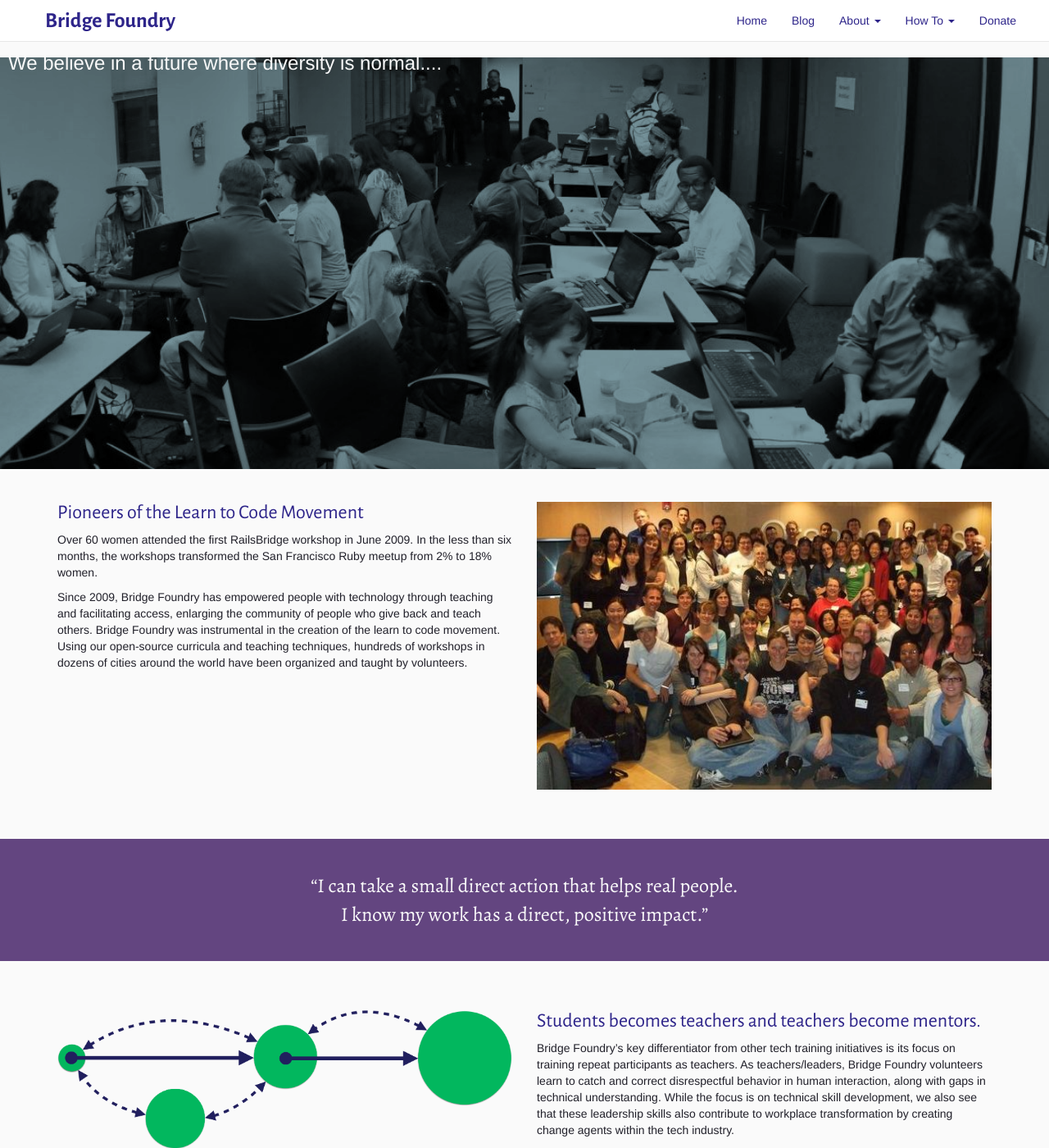
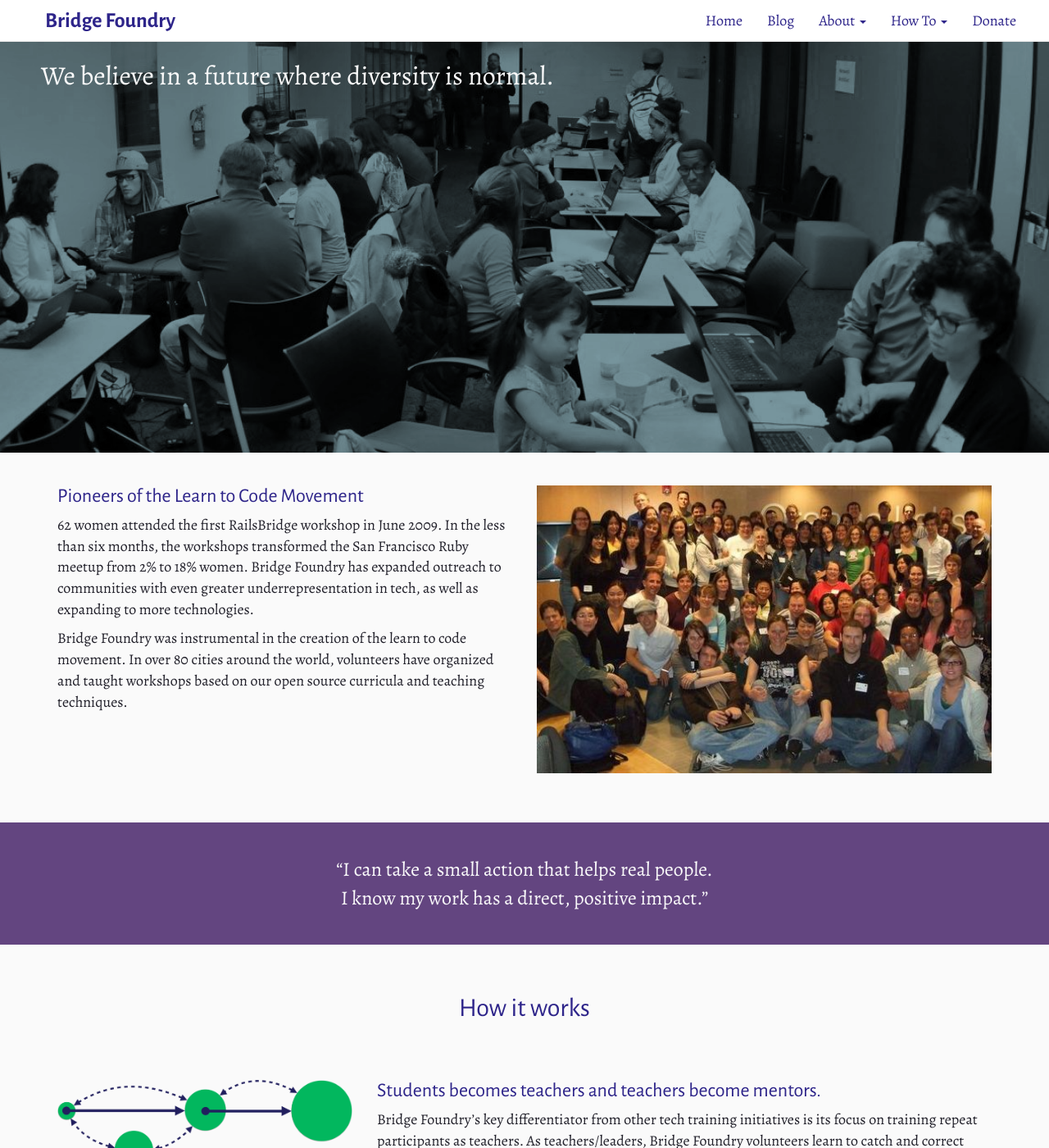
Before and after one commit to Satsaimistoowqp/bridgefoundry.github.io, a Jekyll site: the page built from index.html, in a window 1280 px wide and 1400 px high. Shown: the whole window at 82% size. Built offline with Jekyll 4.4.1, drawn with Linux system fonts in a browser that asks for light colours; some of the changed text lies outside the part shown.

Commit message:
how it works section and more formatting

```diff
--- a/index.html
+++ b/index.html
@@ -3,7 +3,7 @@ layout: default
 ---
 <div>
     <div class="overlay-text">
-      <p>We believe in a future where diversity is normal....</p>
+      <p>We believe in a future where diversity is normal.</p>
     </div>
     <img src="{{ site.github.url }}/images/workshop-color-layer-medium.png" srcset="{{ site.github.url }}/images/workshop-color-layer-large.png 1146w, {{ site.github.url }}/images/workshop-color-layer-medium.png 640w, {{ site.github.url }}/images/workshop-color-layer-small.png 320w" sizes="100vw" class="hero" alt="people working together on computers"></img>
 </div>
@@ -11,8 +11,12 @@ layout: default
     <div class="row">
         <div class="col-md-6">
           <h2>Pioneers of the Learn to Code Movement</h2>
-          <p>Over 60 women attended the first RailsBridge workshop in June 2009. In the less than six months, the workshops transformed the San Francisco Ruby meetup from 2% to 18% women.</p>
-          <p>Since 2009, Bridge Foundry has empowered people with technology through teaching and facilitating access, enlarging the community of people who give back and teach others. Bridge Foundry was instrumental in the creation of the learn to code movement. Using our open-source curricula and teaching techniques, hundreds of workshops in dozens of cities around the world have been organized and taught by volunteers.</p>
+          <!-- <p>Since 2009, Bridge Foundry has empowered people with technology through teaching and facilitating access, enlarging the community of people who give back and teach others. Bridge Foundry was instrumental in the creation of the learn to code movement. Using our open-source curricula and teaching techniques, hundreds of workshops in dozens of cities around the world have been organized and taught by volunteers.</p> -->
+          <p>62 women attended the first RailsBridge workshop in June 2009. In the less than six months, the workshops transformed the San Francisco Ruby meetup from 2% to 18% women. Bridge Foundry has expanded outreach to communities with even greater underrepresentation in tech, as well as expanding to more technologies.</p>
+          <p>Bridge Foundry was instrumental in the creation of the learn to code movement. In over 80 cities around the world, volunteers have organized and taught workshops based on our open source curricula and teaching techniques.
+          </p>
+          <!-- There are now eight Bridges which now host online communities and other activities, as well as teaching free in-person workshops with outreach to people who are underrepresented in tech. -->
+
         </div>
         <div class="col-md-6">
           <img src="{{ site.github.url }}/images/first-workshop.jpg"></img>
@@ -23,32 +27,65 @@ layout: default
 
     <div class="row">
         <p>
-        “I can take a small direct action that helps real people.<br/>I know my work has a
+        “I can take a small action that helps real people.<br/>I know my work has a
         <bold>direct, positive impact</bold>.”
         </p>
     </div>
 </div>
 <div class="container">
+  <h2 class="headline">How it works</h2>
     <div class="row">
-    <div class="col-md-6">
+    <div class="col-md-4">
+      <div class="img-holder">
         <img src="{{ site.github.url }}/images/students-teachers-mentors.png"></img>
       </div>
-    <div class="col-md-6">
+      </div>
+    <div class="col-md-8">
         <h2>Students becomes teachers and teachers become mentors.</h2>
         <p>Bridge Foundry’s key differentiator from other tech training initiatives is its focus on training repeat participants as teachers. As teachers/leaders, Bridge Foundry volunteers learn to catch and correct disrespectful behavior in human interaction, along with gaps in technical understanding. While the focus is on technical skill development, we also see that these leadership skills also contribute to workplace transformation by creating change agents within the tech industry.</p>
       </div>
     </div>
 </div>
+<div class="container">
+
+  <div class="row">
+    <div class="col-md-6 quote">
+    <p>
+        “Running workshops shaped me
+        to become a better mentor
+    and trainer at work.”        </p>
+    </div>
+  </div>
+</div>
+
+<div class="container">
+  <div class="row">
+    <div class="col-md-8">
+      <h2>A community of practice and an ecosystem for technologists, volunteers, industry leaders, students, and companies.</h2>
+      <p>Bridge Foundry partners with tech companies that host workshops, where they offer space and staff who get involved as volunteers.
+      Expert programmers volunteer and find that they improve their technical skills as well as their communication skills. Volunteers
+      learn from each other and from students who have work experience in different domains or different technologies.</p>
+      <p>This collaboration create a strong professional network, helping companies recruit the best talent, while new and experienced
+      software developers get to know the companies that foster a postivie, collaborative working environment.</p>
+      </p>
+    </div>
+    <div class="col-md-4">
+      <img src="{{ site.github.url }}/images/ecosystem.png"></img>
+    </div>
+  </div>
+</div>
+
+
 <div class="banner ruby">
-
     <div class="row">
         <p>
           “I want to give back to the organization that <bold>literally</bold> changed my life.”
         </p>
     </div>
   </div>
+
       <div class="container">
-    <div class="row">
+    <!-- <div class="row">
         <div class="col-md-4">
           <h2>Educate</h2>
 We are dedicated to doing whatever it takes so that the makers of technology are reflective of our society, because diversity fosters innovation.</p><p>  We offer free, open source materials and online resources. Even expert volunteers learn by teaching.
@@ -62,16 +99,14 @@ We partner with underserved communities and create effective environments for le
         <div class="col-md-4">
           <h2>Everywhere</h2>
           <p>Hundreds of workshops in dozens of cities around the world have been organized and taught by volunteers, based on our open source curricula and teaching techniques.</p>
-          <!-- <p>Our organization has a small number of active operational chapters, and a huge number of affiliated chapter, where the latter use open source materials and free online resources to self-organize.</p> -->
+          <!- <p>Our organization has a small number of active operational chapters, and a huge number of affiliated chapter, where the latter use open source materials and free online resources to self-organize.</p> --
           <p>Volunteers can self-organize using open source materials and free online resources. This distributed, viral teaching model has unparalleled potential for growth. </p>
-          <!-- <a href="">Learn More.</a> -->
-        </div>
-      <a name="how-it-works"></a>
-      </div>
-     <hr/>
+        </div> -->
+      <!-- </div>
+     <hr/> -->
       <div class="row">
         <div class="col-md-8">
-          <h2>How it works</h2>
+          <h2>How to get involved</h2>
           <p>Everything we do is open source and replicable by volunteers who
             can act independently to create positive change in their communities.
             Our free workshops typically have waitlists, so we encourage anyone
@@ -81,12 +116,15 @@ We partner with underserved communities and create effective environments for le
               event to teach other people technical skills. We ask only that
               you offer the event at no cost to students, follow our <a href="https://bridgefoundry.org/code-of-conduct">code of conduct</a>, and do outreach to underserved individuals.  Please
               use our <a href="http://bridgetroll.org">online registration website</a> which will ensure that all
-              participants review the code of conduct before signing up.</p>
+              participants review the code of conduct before signing up.
+             </p>
 
-            <p>Volunteers have the freedom to act independently, but we are
-              stronger together and we want to help.  We have curricula for many
+            <p>Volunteers have the freedom to act independently, and we are
+              stronger together and we want to help. We encourage people to volunteer first at one of our events to learn
+              from more experienced organizers and teachers. We have curricula for many
               different technologies and a network of volunteers who will mentor
-              new organizers or volunteer to teach at your event.</p>
+              new organizers and often will be able to connect you to other Volunteers
+              in your area.</p>
 
           <p>We think of new initiatives and events like the old folktale about <a href="http://www.ultrasaurus.com/2009/10/stone-soup-workshop/">stone soup</a>.
             A brave and passionate volunteer wants to make their community more
@@ -94,14 +132,8 @@ We partner with underserved communities and create effective environments for le
             learn a new skill and we help find others who will make that happen
             or simply provide information about what has worked before and cheer
             them on!</p>
-        </div>
 
-      <a name="get-involved"></a>
-      </div>
-      <hr/>
-      <div class="row">
-        <div class="col-md-8">
-        <h2>Get Involved</h2>
+        <!-- <h2>Get Involved</h2> -->
         <p>Most volunteer activities are focused on coding and leveling up in tech, and there is plenty of high impact work for people with a wide range
           of skills and interests. We need more folks willing to write words,
           create images, conduct research, and develop materials about effective
--- a/site.scss
+++ b/site.scss
@@ -21,13 +21,14 @@ $elixir-dark: #634580;
 
 html {
   background-color: $light;
-  font-family: 'Alegreya', serif;
 }
 
 body {
   padding-top: 50px;
   background-color: $light;
   color: $dark;
+  font-family: 'Alegreya', serif;
+  font-size: 18px;
 }
 
 h1, h2, h3, h4 {
@@ -44,6 +45,10 @@ img {
   width: 100%;  // usually we want images to size to container
   padding-top: 20px;
   padding-bottom: 20px;
+}
+
+.img-holder {
+  margin: auto;
 }
 
 .navbar {
@@ -89,6 +94,7 @@ footer {
 .hero {
   width: 100%;
   height: auto;
+  padding: 0px 0px 20px 0px;
 }
 
 .overlay-text {
@@ -96,8 +102,8 @@ footer {
   height: auto;
   position: absolute;
   color: $light;
-  font-size: 24px;
-  padding: 10px;
+  font-size: 32px;
+  padding: 20px 50px;
 }
 
 .banner {
@@ -110,6 +116,9 @@ footer {
   &.ruby {
     background: $ruby-dark;
   }
+  &.accent {
+    background: $light2;
+  }
   h2 {
     color: $light;
   }
@@ -121,8 +130,22 @@ footer {
   }
 }
 
+.quote {
+  background: $light2;
+  color: $light;
+  font-size: 24px;
+  font-family: 'Alegreya', serif;
+  text-align: center;
+  padding: 20px;
+  margin: 20px;
+  border-radius: 6px;
+  box-shadow: 0 2px 2px 0 rgba(0, 0, 0, 0.14), 0 3px 1px -2px rgba(0, 0, 0, 0.2), 0 1px 5px 0 rgba(0, 0, 0, 0.12);
+}
+
 .headline {
   text-align: center;
+  font-size: 32px;
+  padding-bottom: 40px;
 }
 
 .toc {
```
Also changed, not shown: images/ecosystem.png (added). Lines whose indentation alone changed are shown as unchanged.
